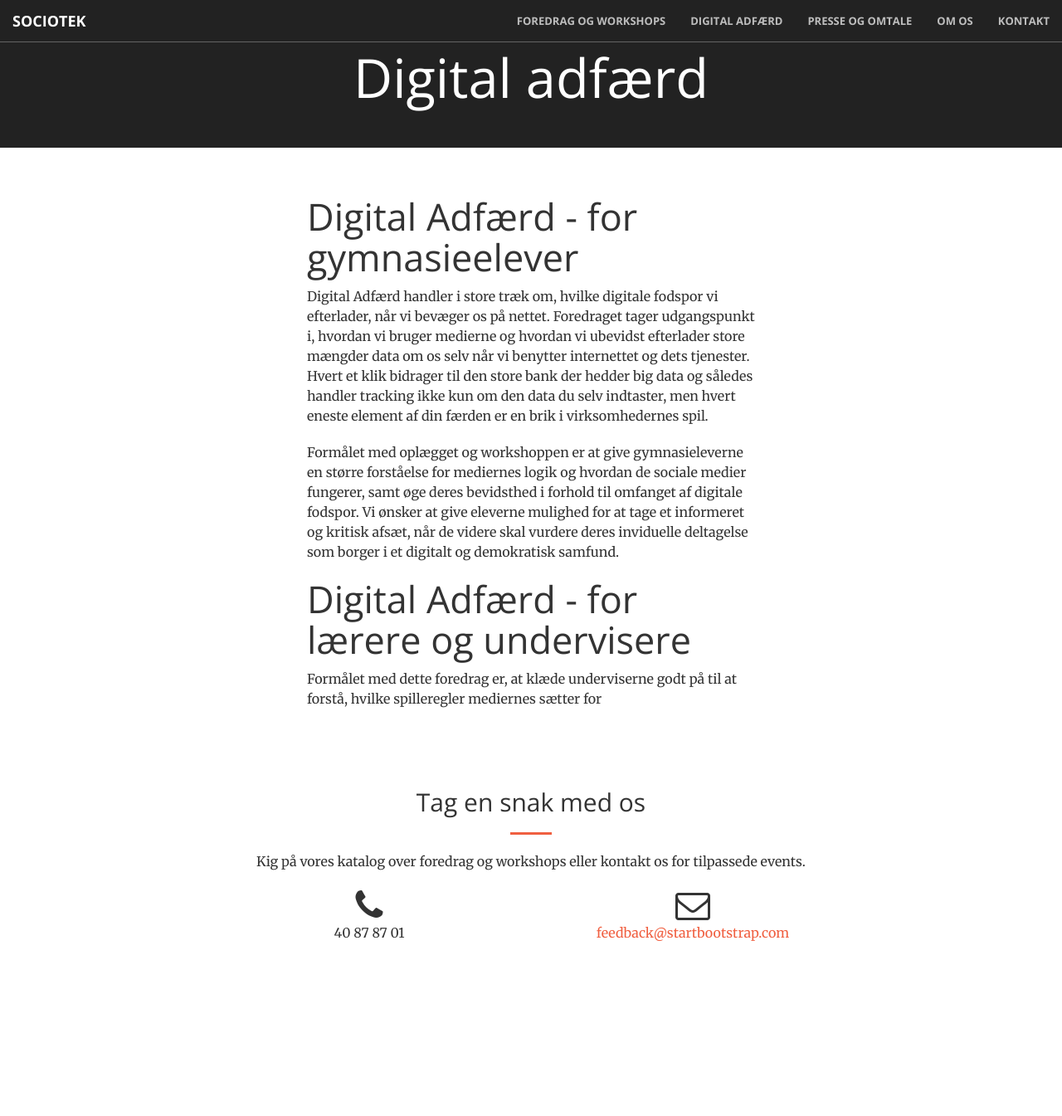
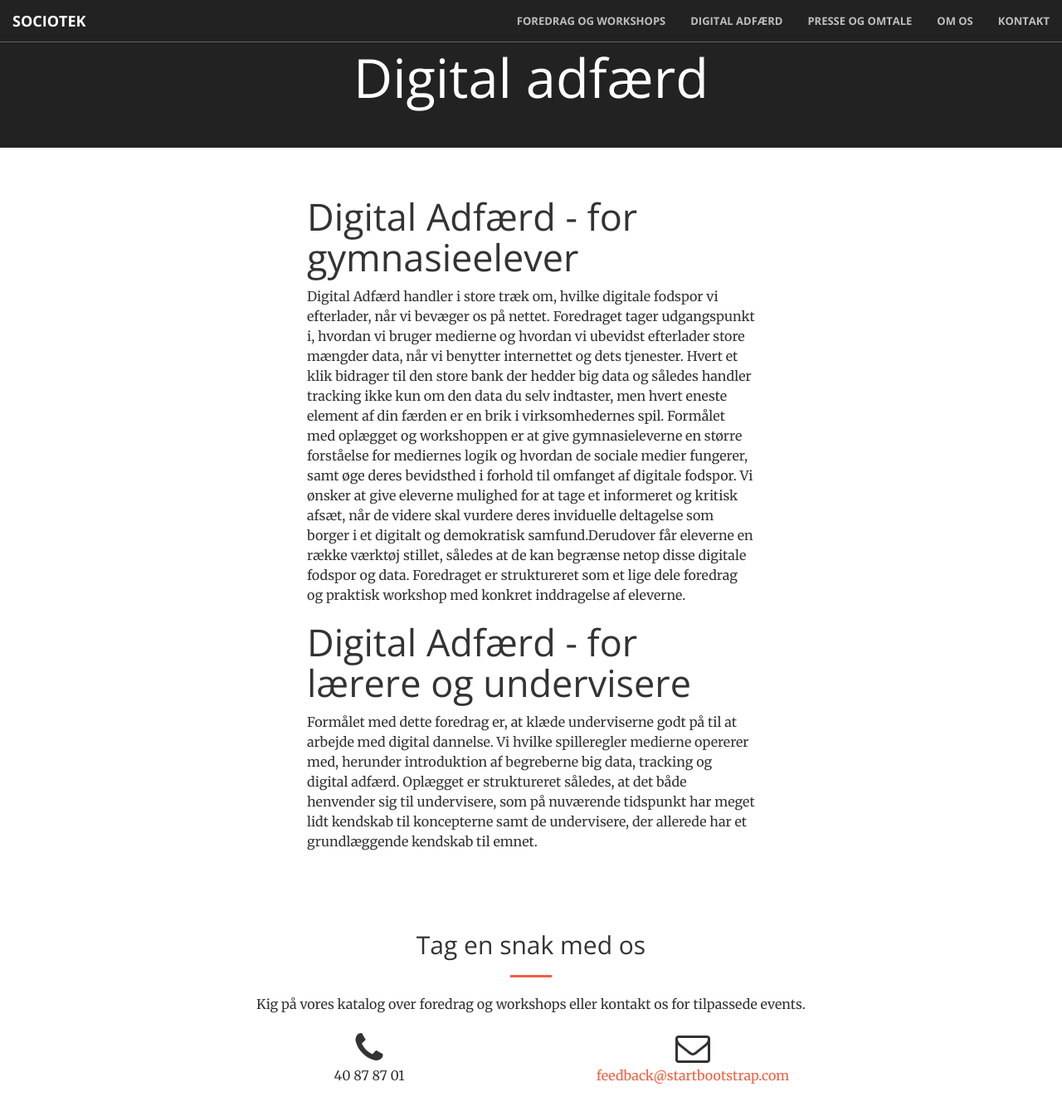
Before and after one commit to sociotek/sociotek.github.io, a Jekyll site: the page built from _posts/2017-01-01-digital-adfaerd.md, in a window 1280 px wide and 1366 px high. Shown: the top 1345 px of the window at 83% size. Built offline with Jekyll 4.4.1, drawn with Linux system fonts in a browser that asks for light colours.

Commit message:
Updatering digiadfærd

```diff
--- a/_posts/2017-01-01-digital-adfaerd.md
+++ b/_posts/2017-01-01-digital-adfaerd.md
@@ -5,13 +5,10 @@ title: Digital adfærd
 # Digital Adfærd - for gymnasieelever
 
 
-Digital Adfærd handler i store træk om, hvilke digitale fodspor vi efterlader, når vi bevæger os på nettet. Foredraget tager udgangspunkt i, hvordan vi bruger medierne og hvordan vi ubevidst efterlader store mængder data om os selv når vi benytter  internettet og dets tjenester. Hvert et klik bidrager til den store bank der hedder big data og således handler tracking ikke kun om den data du selv indtaster, men hvert eneste element af din færden er en brik i virksomhedernes spil.
-
-
-Formålet med oplægget og workshoppen er at give gymnasieleverne en større forståelse for mediernes logik og hvordan de sociale medier fungerer, samt øge deres bevidsthed i forhold til omfanget af digitale fodspor. Vi ønsker at give eleverne mulighed for at tage et informeret og kritisk afsæt, når de videre skal vurdere deres inviduelle deltagelse som borger i et digitalt og demokratisk samfund.
+Digital Adfærd handler i store træk om, hvilke digitale fodspor vi efterlader, når vi bevæger os på nettet. Foredraget tager udgangspunkt i, hvordan vi bruger medierne og hvordan vi ubevidst efterlader store mængder data, når vi benytter internettet og dets tjenester. Hvert et klik bidrager til den store bank der hedder big data og således handler tracking ikke kun om den data du selv indtaster, men hvert eneste element af din færden er en brik i virksomhedernes spil.
+Formålet med oplægget og workshoppen er at give gymnasieleverne en større forståelse for mediernes logik og hvordan de sociale medier fungerer, samt øge deres bevidsthed i forhold til omfanget af digitale fodspor. Vi ønsker at give eleverne mulighed for at tage et informeret og kritisk afsæt, når de videre skal vurdere deres inviduelle deltagelse som borger i et digitalt og demokratisk samfund.Derudover får eleverne en række værktøj stillet, således at de kan begrænse netop disse digitale fodspor og data. Foredraget er struktureret som et lige dele foredrag og praktisk workshop med konkret inddragelse af eleverne.
 
 
 # Digital Adfærd - for lærere og undervisere
 
-
-Formålet med dette foredrag er, at klæde underviserne godt på til at forstå, hvilke spilleregler mediernes sætter for
+Formålet med dette foredrag er, at klæde underviserne godt på til at arbejde med digital dannelse. Vi  hvilke spilleregler medierne opererer med, herunder introduktion af begreberne big data, tracking og digital adfærd. Oplægget er struktureret således, at det både henvender sig til undervisere, som på nuværende tidspunkt har meget lidt kendskab til koncepterne samt de undervisere, der allerede har et grundlæggende kendskab til emnet.
```
